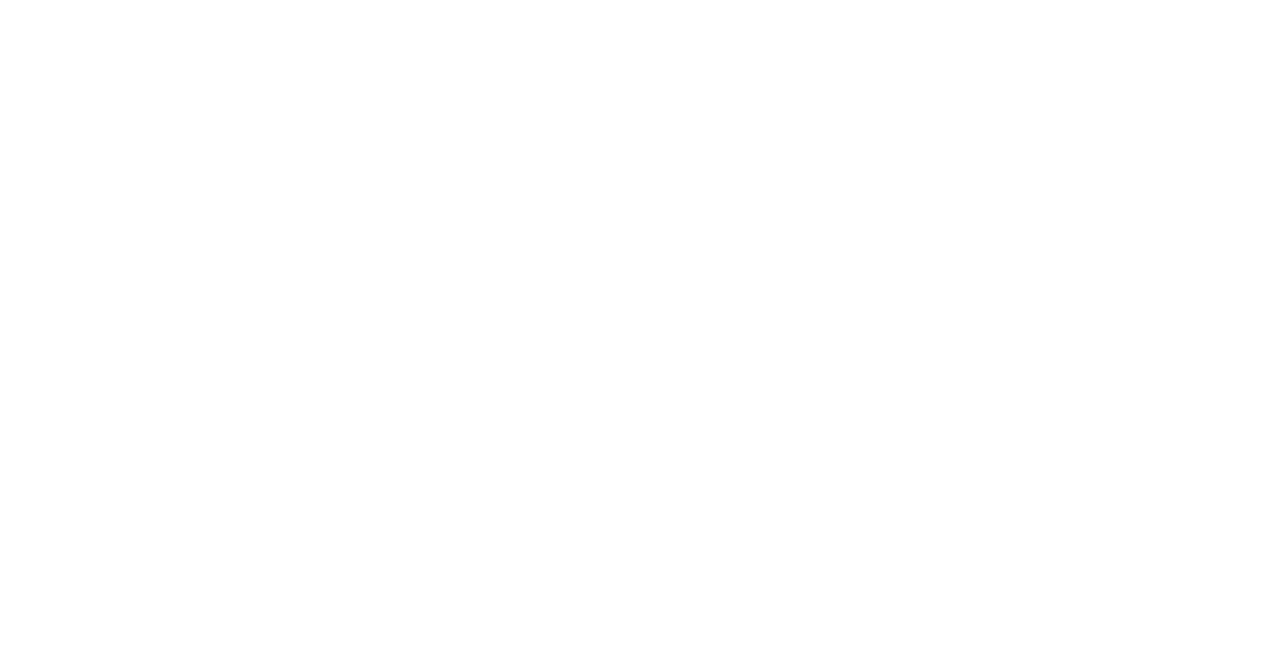
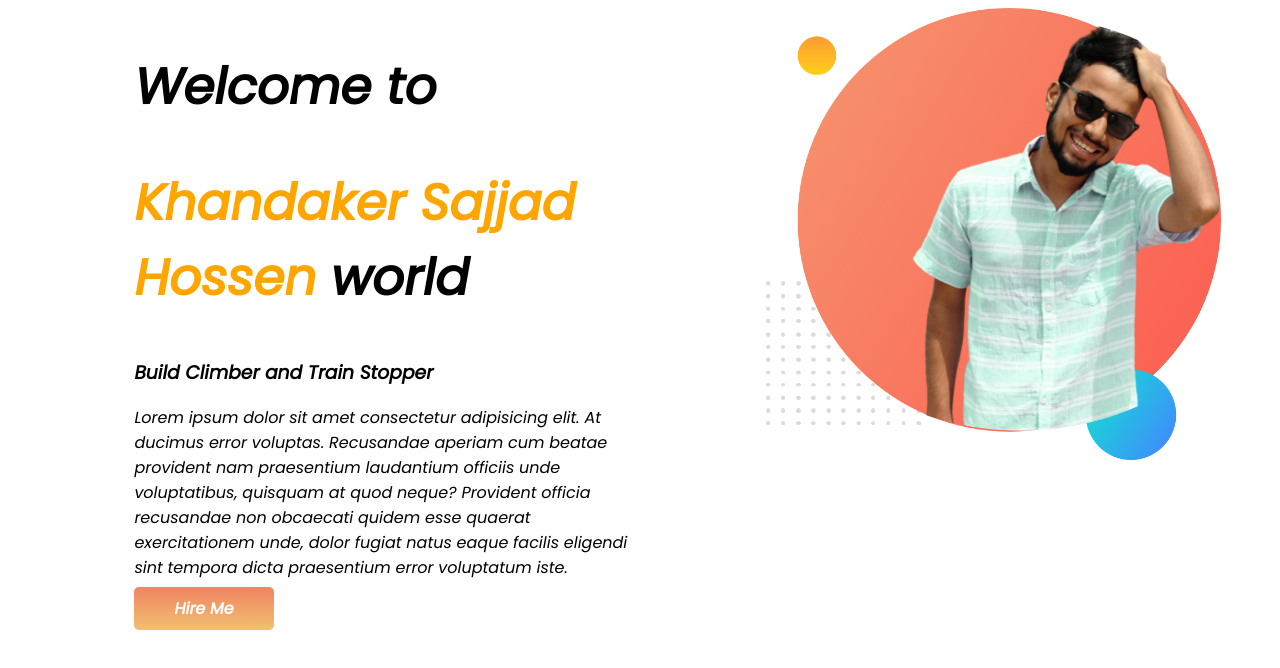
Before and after one commit to Innovatorsajjad/DeveloperPortfolio, a plain HTML site: page index.html in a window 1280 px wide. Drawn offline with Linux system fonts and the light colour scheme.

Commit message:
second commit

```diff
--- a/css/style.css
+++ b/css/style.css
@@ -0,0 +1,30 @@
+body{
+    font-family:'Poppins', sans-serif;
+}
+h1{
+    font-size: 50px;
+
+}
+.orange_color{
+    color: orange;
+}
+.top_banner{
+    display: flex;
+
+}
+.half_banner{
+    width:50%;
+    margin-left:10%;
+
+}
+.half_banner img{
+    width: 90%;
+}
+.orange_button{
+    text-decoration: none;
+    padding: 10px 40px;
+    background-image: linear-gradient(#F08463,rgb(241, 192, 111));
+    border-radius: 5px;
+    color: white;
+    font-weight: 700;
+}
--- a/index.html
+++ b/index.html
@@ -8,12 +8,22 @@
     <link rel="stylesheet" href="css/style.css">
     <link rel="preconnect" href="https://fonts.googleapis.com">
     <link rel="preconnect" href="https://fonts.gstatic.com" crossorigin>
-    <link href="https://fonts.googleapis.com/css2?family=Raleway:ital@1&display=swap" rel="stylesheet">
+    <link href="https://fonts.googleapis.com/css2?family=Poppins:ital@1&family=Raleway:ital@1&display=swap" rel="stylesheet">
     <title>Devoloper Portfolio</title>
 </head>
 <body>
+    <section class="top_banner">
+            <div class="half_banner">
+                <h1>Welcome to</h1>
+                <h1><span class="orange_color">Khandaker Sajjad Hossen </span>world</h1>
+                <h3>Build Climber and Train Stopper</h3>
+                <p>Lorem ipsum dolor sit amet consectetur adipisicing elit. At ducimus error voluptas. Recusandae aperiam cum beatae provident nam praesentium laudantium officiis unde voluptatibus, quisquam at quod neque? Provident officia recusandae non obcaecati quidem esse quaerat exercitationem unde, dolor fugiat natus eaque facilis eligendi sint tempora dicta praesentium error voluptatum iste.</p>
+                <a href="#" class="orange_button">Hire Me</a>
+            </div>
+            <div class="half_banner">
+                <img src="images/my-bg.png" alt="">
+            </div>
+    </section>
 
 </body>
-
-
 </html>
```
